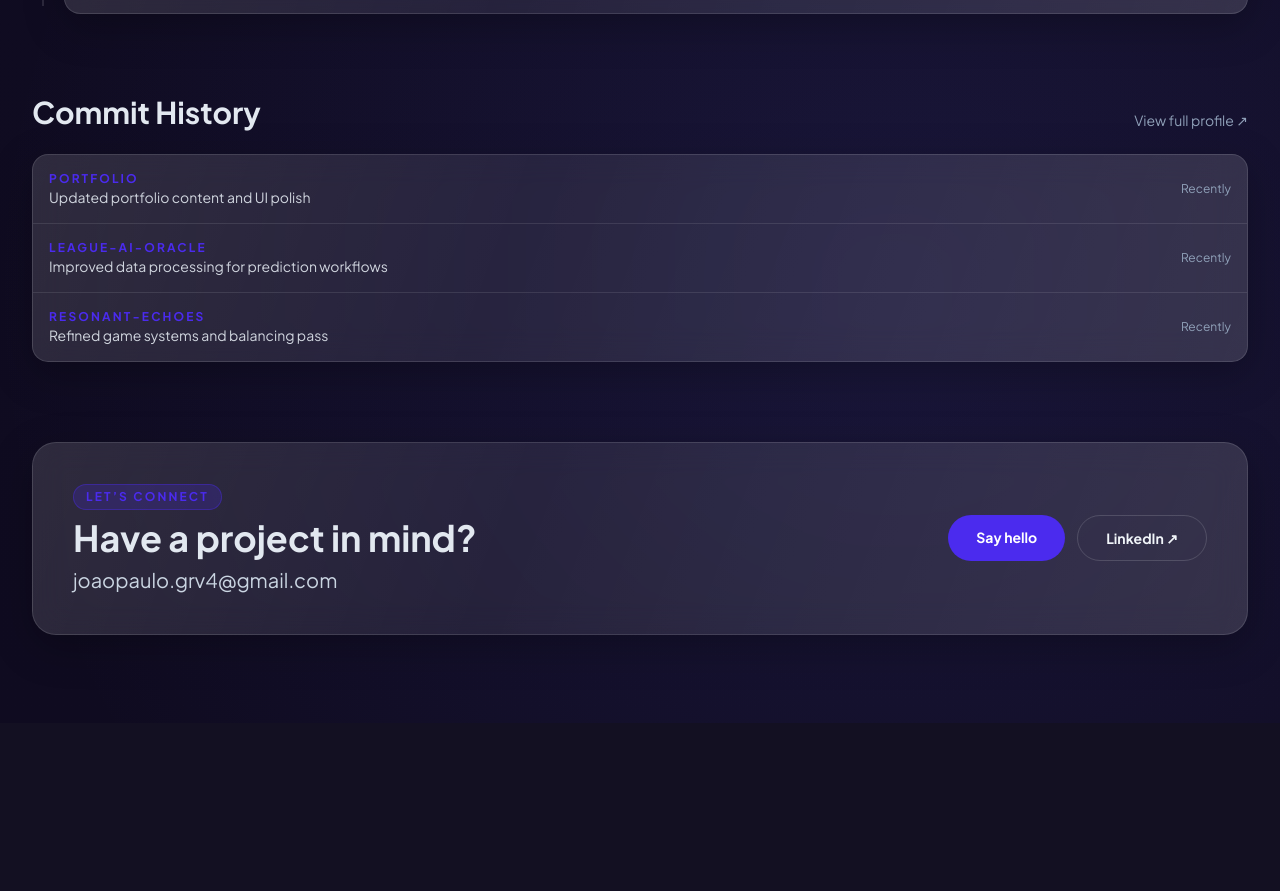
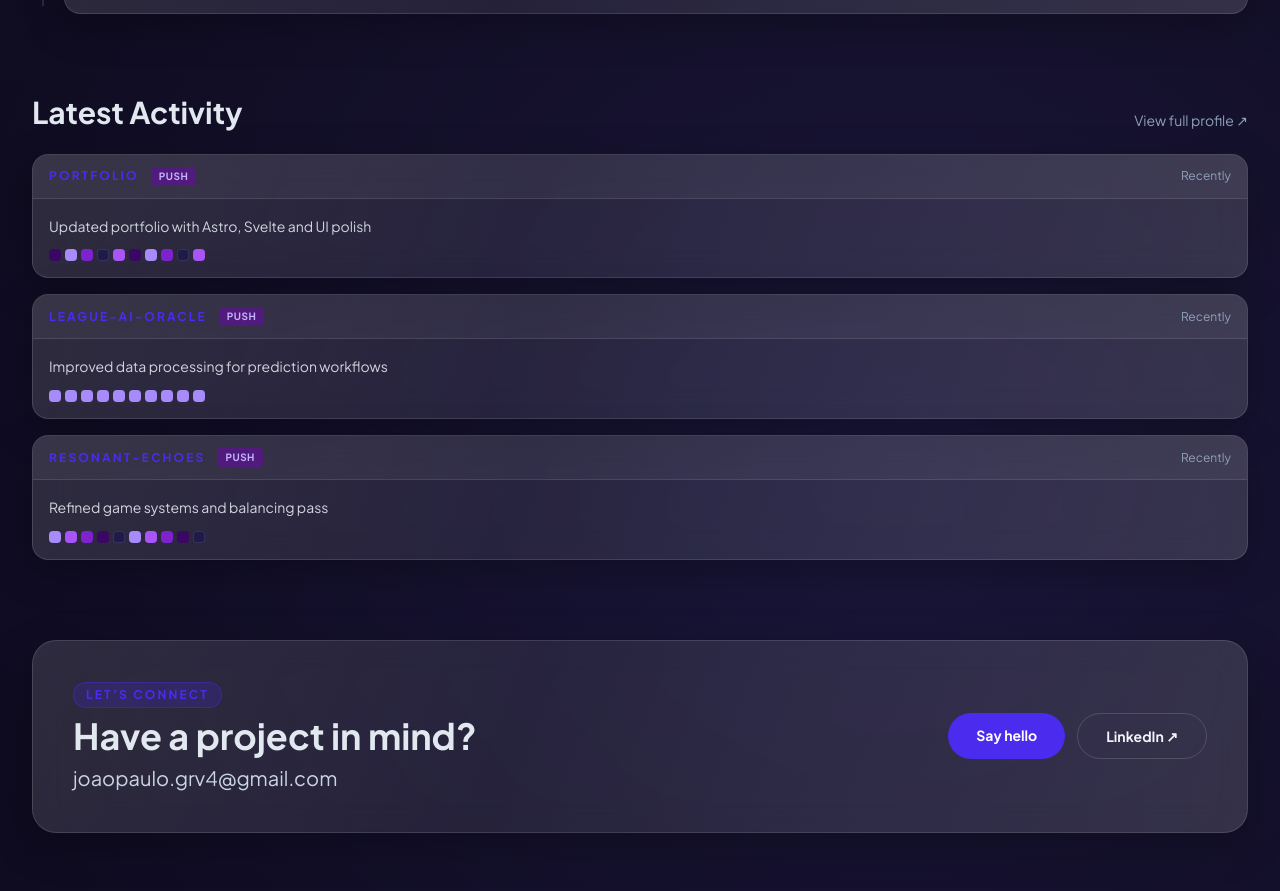
Before and after one commit to JPClow3/Portfolio, an Astro site: page / in a window 1280 px wide. Shown: the part 2137-3028 px from the top of the page. Before the commit the page ends 2860 px from the top, so only its background shows below. Built offline with nearby package versions, Linux system fonts and the light colour scheme; Astro itself is replaced by a stand-in of ours; some packages are replaced by stand-ins of ours; no server answers.

Commit message:
Add event type handling and activity heatmap to GitHub activity display
- Introduced EventType for GitHub events (push, pr, create) in NormalizedActivity.
- Updated normalizeGithubEvent function to assign event types based on event type.
- Enhanced fallback GitHub activity with event types.
- Implemented activity heatmap levels for visual representation of activity intensity.
- Updated UI to display event types with corresponding badges and heatmap levels.
- Modified global CSS to include styles for activity heatmap colors.

```diff
--- a/src/pages/index.astro
+++ b/src/pages/index.astro
@@ -45,11 +45,14 @@ type GithubEvent = {
   };
 };
 
+type EventType = 'push' | 'pr' | 'create';
+
 type NormalizedActivity = {
   repo: string;
   message: string;
   url: string;
   date: string;
+  eventType: EventType;
 };
 
 const MAX_ACTIVITY_MESSAGE_LENGTH = 88;
@@ -82,6 +85,7 @@ const normalizeGithubEvent = (event: GithubEvent): NormalizedActivity | null =>
       message: normalizeMessage(message),
       url: `https://github.com/${event.repo?.name}`,
       date,
+      eventType: 'push',
     };
   }
 
@@ -94,6 +98,7 @@ const normalizeGithubEvent = (event: GithubEvent): NormalizedActivity | null =>
       message: normalizeMessage(message),
       url: event.payload?.pull_request?.html_url ?? `https://github.com/${event.repo?.name}`,
       date,
+      eventType: 'pr',
     };
   }
 
@@ -108,6 +113,7 @@ const normalizeGithubEvent = (event: GithubEvent): NormalizedActivity | null =>
       message: normalizeMessage(message),
       url: `https://github.com/${event.repo?.name}`,
       date,
+      eventType: 'create',
     };
   }
 
@@ -121,21 +127,24 @@ const githubActivityTtlMs = 30 * 60 * 1000;
 const createFallbackGithubActivity = (username: string): NormalizedActivity[] => [
   {
     repo: 'Portfolio',
-    message: 'Updated portfolio content and UI polish',
+    message: 'Updated portfolio with Astro, Svelte and UI polish',
     url: `https://github.com/${username || 'JPClow3'}/Portfolio`,
     date: 'Recently',
+    eventType: 'push',
   },
   {
     repo: 'League-AI-Oracle',
     message: 'Improved data processing for prediction workflows',
     url: `https://github.com/${username || 'JPClow3'}/League-AI-Oracle`,
     date: 'Recently',
+    eventType: 'push',
   },
   {
     repo: 'Resonant-Echoes',
     message: 'Refined game systems and balancing pass',
     url: `https://github.com/${username || 'JPClow3'}/Resonant-Echoes`,
     date: 'Recently',
+    eventType: 'push',
   },
 ];
 
@@ -190,7 +199,7 @@ async function getGithubActivity() {
 
   const cachedActivity = await readGithubActivityCache();
   if (cachedActivity?.length) {
-    return cachedActivity;
+    return cachedActivity.map((a) => ({ ...a, eventType: (a as NormalizedActivity).eventType ?? 'push' as EventType }));
   }
 
   try {
@@ -234,6 +243,23 @@ async function getGithubActivity() {
 }
 
 const recentGithubActivity = await getGithubActivity();
+
+/** Returns intensity levels 0–4 for a heatmap strip (10 squares) from repo+date. */
+function getActivityHeatmapLevels(repo: string, date: string): number[] {
+  const seed = `${repo}-${date}`;
+  const levels: number[] = [];
+  for (let i = 0; i < 10; i++) {
+    const hash = seed.split('').reduce((acc, c) => acc + c.charCodeAt(0) + i, 0);
+    levels.push(hash % 5);
+  }
+  return levels;
+}
+
+const EVENT_BADGE_LABELS: Record<EventType, string> = {
+  push: 'Push',
+  pr: 'PR',
+  create: 'Create',
+};
 
 const formatDate = (date: Date) =>
   new Intl.DateTimeFormat('en-US', {
@@ -376,19 +402,44 @@ const formatDate = (date: Date) =>
 
       <section class="mb-20">
         <div class="mb-6 flex items-end justify-between">
-          <h2 class="text-3xl font-bold">Commit History</h2>
-          <a href={profile.github} target="_blank" rel="noreferrer" class="text-sm text-slate-400 hover:text-white">View full profile ↗</a>
+          <h2 class="text-3xl font-bold">Latest Activity</h2>
+          <a href={profile.github} target="_blank" rel="noreferrer" class="text-sm text-slate-400 hover:text-[rgb(var(--primary))] transition-colors">View full profile ↗</a>
         </div>
-        <div class="glass-panel overflow-hidden rounded-2xl">
-          {recentGithubActivity.map((event) => (
-            <a href={event.url} target="_blank" rel="noreferrer" class="flex items-center justify-between gap-4 border-b border-white/10 p-4 last:border-0 hover:bg-white/5">
-              <div>
-                <p class="text-xs font-bold uppercase tracking-[0.18em] text-[rgb(var(--primary))]">{event.repo}</p>
-                <p class="text-sm text-slate-200/90">{event.message}</p>
-              </div>
-              <span class="text-xs text-slate-400">{event.date}</span>
-            </a>
-          ))}
+        <div class="space-y-4">
+          {recentGithubActivity.map((event) => {
+            const heatLevels = getActivityHeatmapLevels(event.repo, event.date);
+            const eventType = event.eventType ?? 'push';
+            return (
+              <a
+                href={event.url}
+                target="_blank"
+                rel="noreferrer"
+                class="activity-card group glass-panel block overflow-hidden rounded-2xl border-white/20 transition-all hover:border-[rgb(var(--primary))]/40"
+              >
+                <div class="flex items-center justify-between border-b border-white/10 bg-white/5 px-4 py-3">
+                  <div class="flex items-center gap-3">
+                    <span class="text-xs font-bold uppercase tracking-[0.18em] text-[rgb(var(--primary))]">{event.repo}</span>
+                    <span class={`rounded px-2 py-0.5 text-[10px] font-bold uppercase tracking-wider ${eventType === 'push' ? 'bg-purple-900/80 text-violet-300' : eventType === 'pr' ? 'bg-purple-700/80 text-violet-200' : 'bg-purple-500/80 text-white'}`}>
+                      {EVENT_BADGE_LABELS[eventType]}
+                    </span>
+                  </div>
+                  <span class="text-xs text-slate-400">{event.date}</span>
+                </div>
+                <div class="p-4">
+                  <p class="text-sm text-slate-200/90 leading-relaxed">{event.message}</p>
+                  <div class="mt-3 flex gap-1">
+                    {heatLevels.map((level, i) => (
+                      <span
+                        key={i}
+                        class={`h-3 w-3 shrink-0 rounded-sm activity-heat-${level}`}
+                        aria-hidden
+                      />
+                    ))}
+                  </div>
+                </div>
+              </a>
+            );
+          })}
         </div>
       </section>
 
--- a/src/styles/global.css
+++ b/src/styles/global.css
@@ -23,6 +23,13 @@
 
   --color-border: 77 68 118;
   --color-border-hover: 103 93 148;
+
+  /* Activity heatmap (purple scale) */
+  --activity-empty: 30 27 75;
+  --activity-low: 59 7 100;
+  --activity-mid: 126 34 206;
+  --activity-high: 168 85 247;
+  --activity-peak: 167 139 250;
 }
 
 * { box-sizing: border-box; }
@@ -141,6 +148,16 @@ body {
   0% { transform: translateX(0); }
   100% { transform: translateX(-50%); }
 }
+
+/* Activity heatmap squares (purple scale) */
+.activity-heat-0 {
+  background: rgb(var(--activity-empty));
+  border: 1px solid rgb(255 255 255 / 0.1);
+}
+.activity-heat-1 { background: rgb(var(--activity-low)); }
+.activity-heat-2 { background: rgb(var(--activity-mid)); }
+.activity-heat-3 { background: rgb(var(--activity-high)); }
+.activity-heat-4 { background: rgb(var(--activity-peak)); }
 
 /* Micro interaction section */
 .micro-accent {
```
